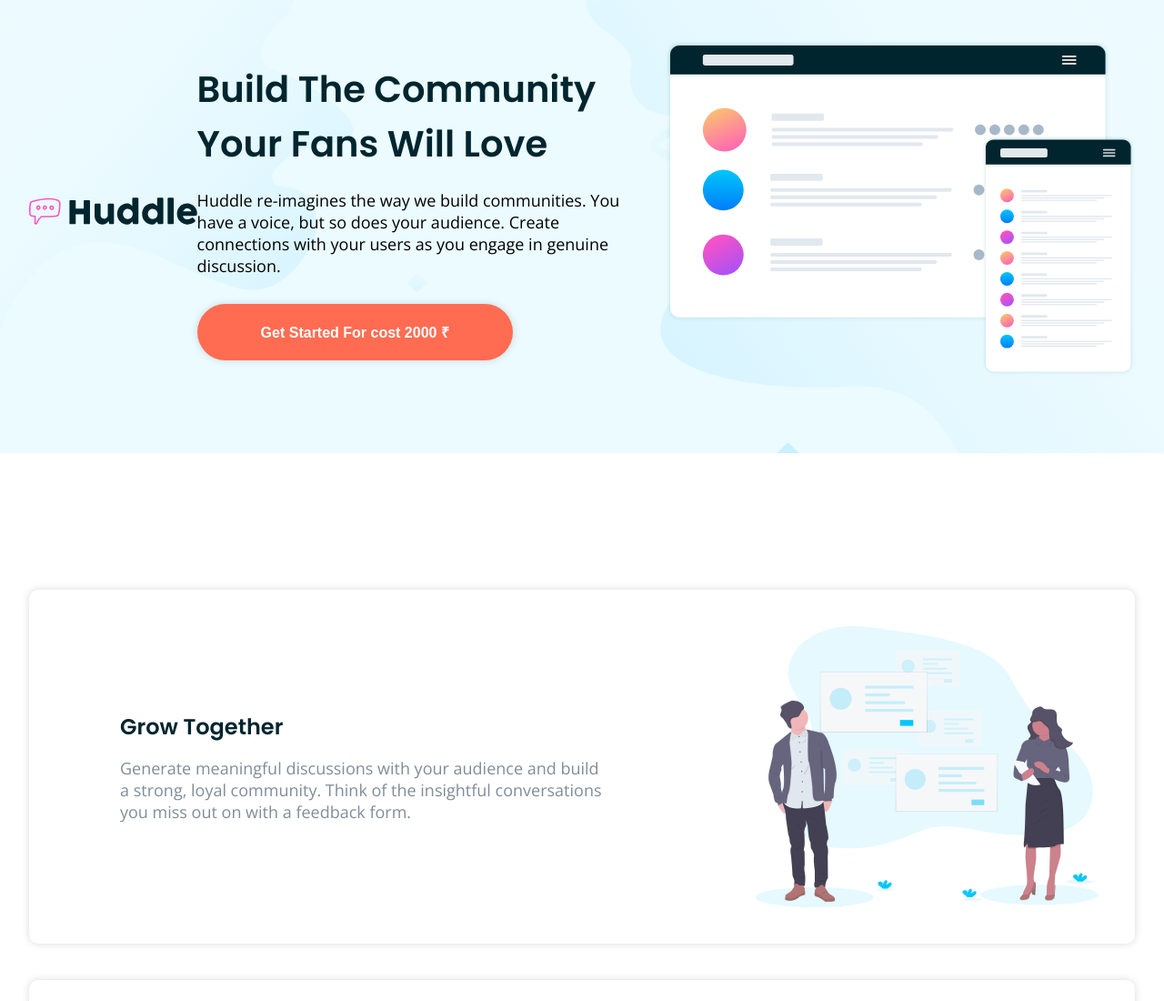
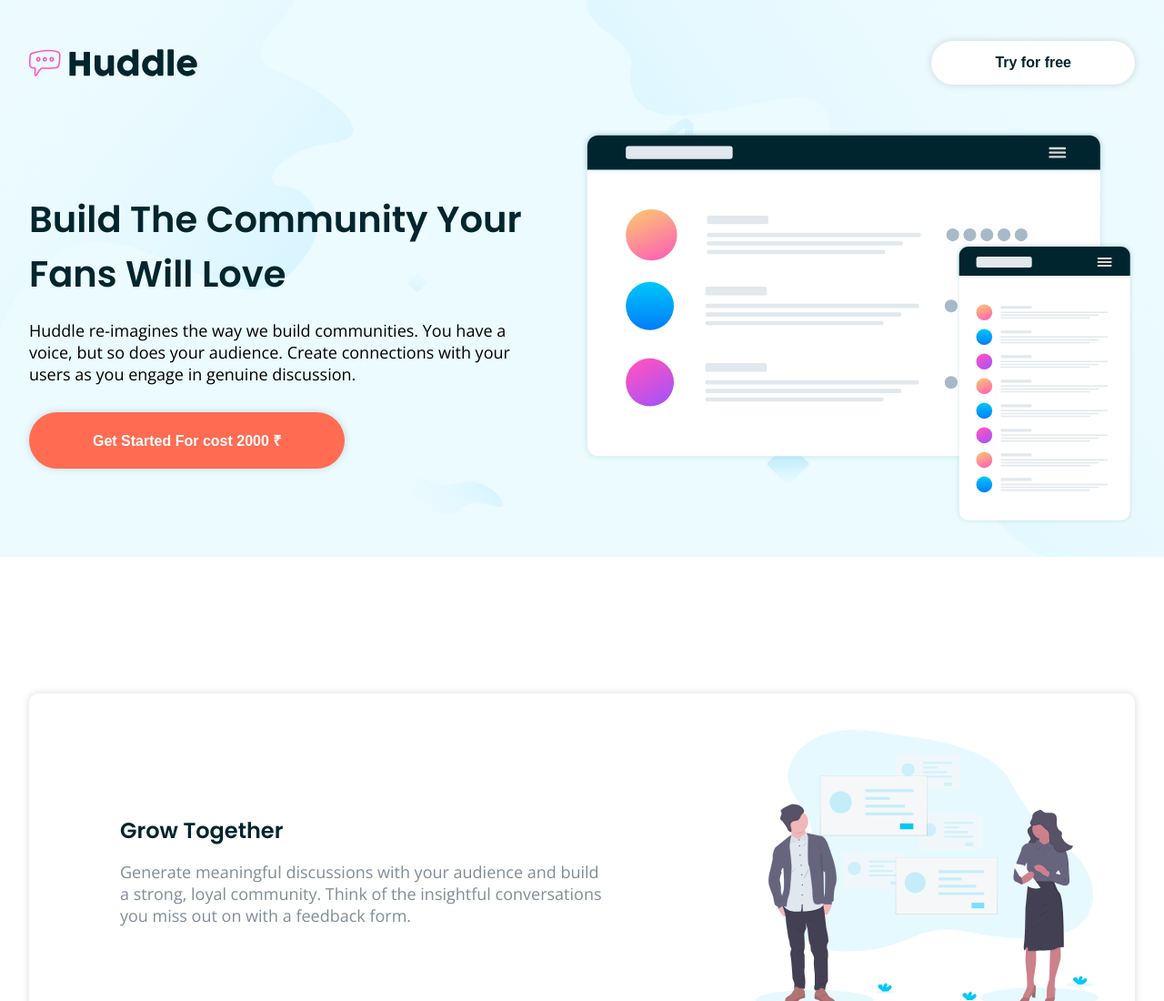
Before and after one commit to adityas24/huddle, a plain HTML site: page index.html in a window 1280 px wide. Shown: the top 1100 px of the page at 91% size. Drawn offline with nearby package versions, Linux system fonts and the light colour scheme.

Commit message:
Update index.html

```diff
--- a/index.html
+++ b/index.html
@@ -39,6 +39,8 @@
       <div class="container">
         <nav class="nav flex justify-between align-center">
           <img class="logo" src="images/logo.svg" alt="logo" />
+          <button class="btn btn--white">Try for free</button>
+        </nav>
         <div class="grid--2 align-center">
           <div class="header-text-box">
             <h1>Build The Community Your Fans Will Love</h1>
```
